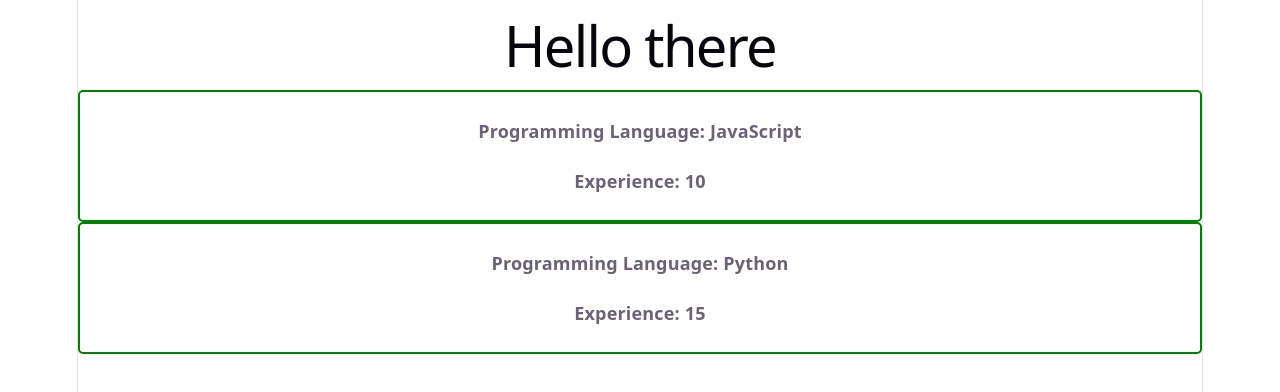
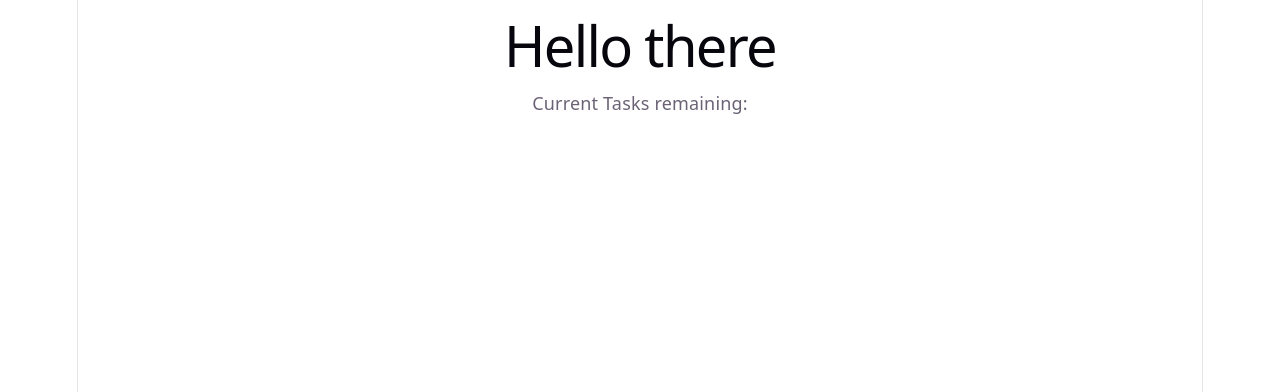
Before and after one commit to asm-saim/v1.my-react-app, a React (Vite) app: page / in a window 1280 px wide. Shown: the top 392 px of the page. Built offline with nearby package versions, Linux system fonts and the light colour scheme.

Commit message:
Component export and import initiated

```diff
--- a/src/App.tsx
+++ b/src/App.tsx
@@ -1,12 +1,14 @@
 import "./App.css";
+import Todo from "./Todo";
 
 function App() {
   return (
     <>
       <h1>Hello there</h1>
       {/* <Student name="Yamen" roll="35"></Student> */}
-      <ProgrammingStat language="JavaScript" experience="10"></ProgrammingStat>
-      <ProgrammingStat language="Python" experience="15"></ProgrammingStat>
+      {/* <ProgrammingStat language="JavaScript" experience="10"></ProgrammingStat>
+      <ProgrammingStat language="Python" experience="15"></ProgrammingStat> */}
+      <Todo></Todo>
     </>
   );
 }
--- /dev/null
+++ b/src/Todo.tsx
@@ -0,0 +1,5 @@
+function Todo() {
+  return <div>Current Tasks remaining: </div>;
+}
+
+export default Todo;
```
